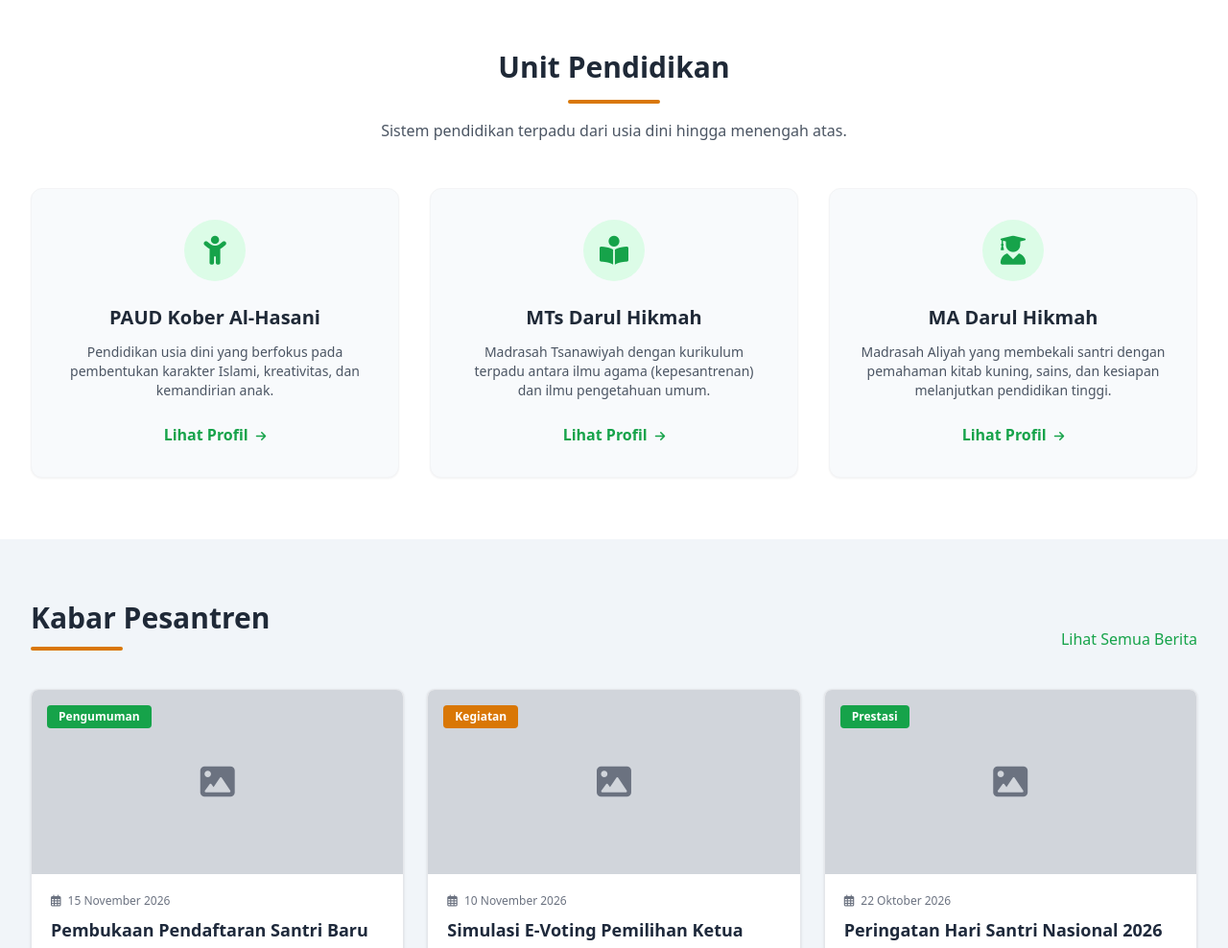
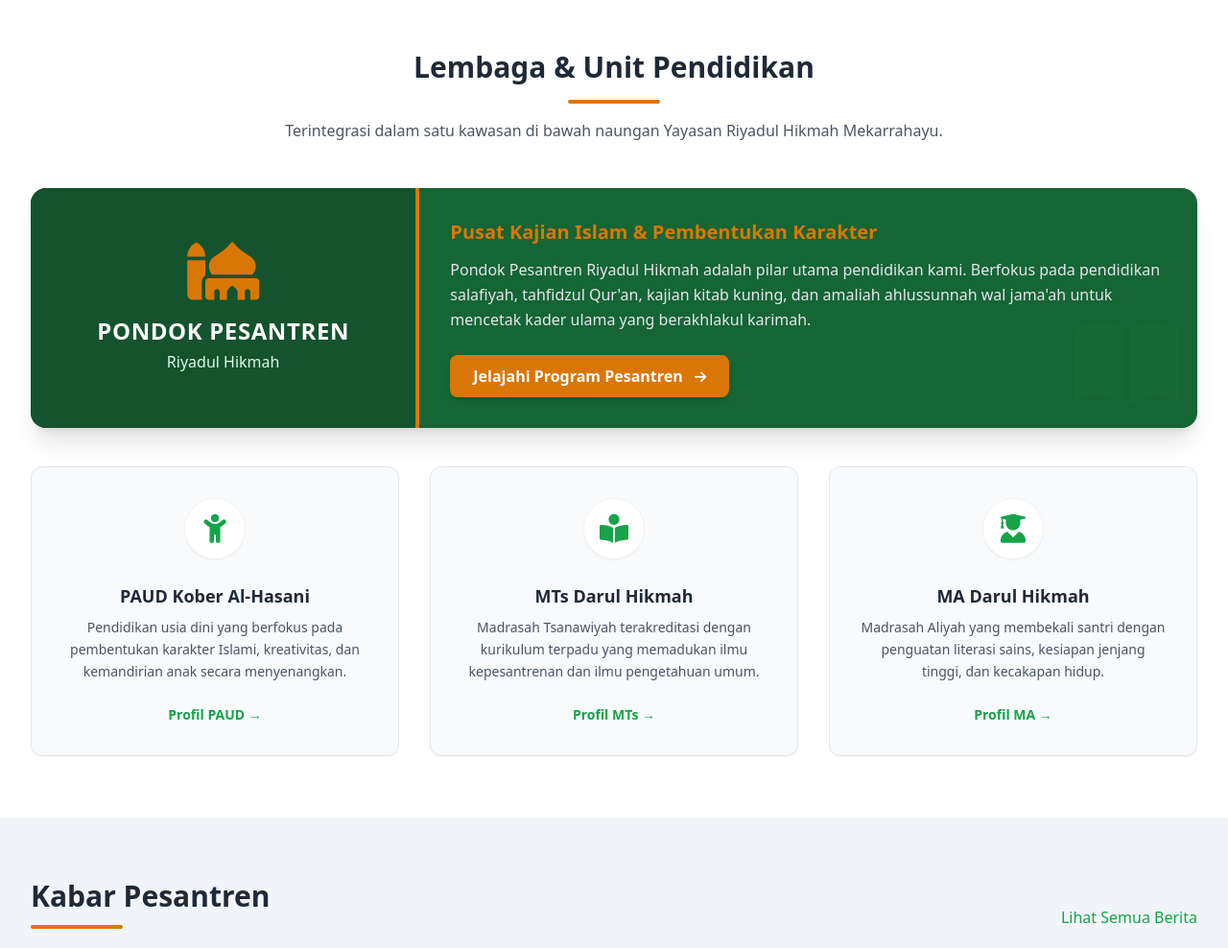
Before and after one commit to coimnoersalim-ux/Yayasan-Riyadul-Hikmah-Mekarrahayu, a plain HTML site: page index.html in a window 1280 px wide. Shown: the part 660-1648 px from the top of the page at 96% size. Drawn offline with nearby package versions, Linux system fonts and the light colour scheme.

Commit message:
Update index.html

```diff
--- a/index.html
+++ b/index.html
@@ -85,44 +85,68 @@
         </div>
     </header>
 
-    <!-- Unit Pendidikan (Lembaga) Section -->
+   <!-- Unit Pendidikan & Kepesantrenan Section -->
     <section id="lembaga" class="py-16 bg-white">
         <div class="max-w-7xl mx-auto px-4 sm:px-6 lg:px-8">
             <div class="text-center mb-12">
-                <h2 class="text-3xl font-bold text-gray-800">Unit Pendidikan</h2>
+                <h2 class="text-3xl font-bold text-gray-800">Lembaga & Unit Pendidikan</h2>
                 <div class="w-24 h-1 bg-emas mx-auto mt-4 rounded"></div>
-                <p class="mt-4 text-gray-600">Sistem pendidikan terpadu dari usia dini hingga menengah atas.</p>
+                <p class="mt-4 text-gray-600">Terintegrasi dalam satu kawasan di bawah naungan Yayasan Riyadul Hikmah Mekarrahayu.</p>
             </div>
 
-            <div class="grid grid-cols-1 md:grid-cols-3 gap-8">
+            <!-- Pesantren: Hero Card (Lebih Menonjol) -->
+            <div class="bg-pesantren-800 rounded-2xl shadow-xl overflow-hidden mb-10 flex flex-col md:flex-row transform transition hover:shadow-2xl">
+                <div class="md:w-1/3 bg-pesantren-900 p-8 flex flex-col justify-center items-center text-center border-b-4 md:border-b-0 md:border-r-4 border-emas">
+                    <i class="fas fa-mosque text-6xl text-emas mb-4"></i>
+                    <h3 class="text-2xl font-extrabold text-white tracking-wide">PONDOK PESANTREN</h3>
+                    <span class="text-pesantren-100 font-medium mt-1">Riyadul Hikmah</span>
+                </div>
+                <div class="md:w-2/3 p-8 flex flex-col justify-center relative">
+                    <!-- Watermark Icon Background -->
+                    <i class="fas fa-book-open absolute right-5 bottom-5 text-8xl text-pesantren-700 opacity-20 pointer-events-none"></i>
+
+                    <h4 class="text-xl font-bold text-emas mb-3">Pusat Kajian Islam & Pembentukan Karakter</h4>
+                    <p class="text-gray-200 mb-6 leading-relaxed">
+                        Pondok Pesantren Riyadul Hikmah adalah pilar utama pendidikan kami. Berfokus pada pendidikan salafiyah, tahfidzul Qur'an, kajian kitab kuning, dan amaliah ahlussunnah wal jama'ah untuk mencetak kader ulama yang berakhlakul karimah.
+                    </p>
+                    <div>
+                        <a href="#" class="inline-block bg-emas hover:bg-yellow-600 text-white font-bold py-2.5 px-6 rounded-lg transition shadow-md">
+                            Jelajahi Program Pesantren <i class="fas fa-arrow-right text-sm ml-2"></i>
+                        </a>
+                    </div>
+                </div>
+            </div>
+
+            <!-- Formal Schools: Grid 3 Kolom -->
+            <div class="grid grid-cols-1 md:grid-cols-3 gap-8 mt-8">
                 <!-- PAUD -->
-                <div class="bg-slate-50 rounded-xl border border-gray-100 p-8 shadow-sm hover:shadow-xl transition flex flex-col items-center text-center group">
-                    <div class="w-16 h-16 bg-pesantren-100 text-pesantren-600 rounded-full flex items-center justify-center text-3xl mb-6 group-hover:scale-110 transition">
+                <div class="bg-slate-50 rounded-xl border border-gray-200 p-8 shadow-sm hover:shadow-md hover:border-emas transition flex flex-col items-center text-center group">
+                    <div class="w-16 h-16 bg-white text-pesantren-600 rounded-full flex items-center justify-center text-3xl mb-6 shadow-sm border border-gray-100 group-hover:bg-emas group-hover:text-white transition">
                         <i class="fas fa-child"></i>
                     </div>
-                    <h3 class="text-xl font-bold text-gray-800 mb-3">PAUD Kober Al-Hasani</h3>
-                    <p class="text-gray-600 mb-6 text-sm">Pendidikan usia dini yang berfokus pada pembentukan karakter Islami, kreativitas, dan kemandirian anak.</p>
-                    <a href="#" class="mt-auto text-pesantren-600 font-semibold hover:text-pesantren-800">Lihat Profil <i class="fas fa-arrow-right text-xs ml-1"></i></a>
+                    <h3 class="text-lg font-bold text-gray-800 mb-2">PAUD Kober Al-Hasani</h3>
+                    <p class="text-gray-600 mb-6 text-sm leading-relaxed">Pendidikan usia dini yang berfokus pada pembentukan karakter Islami, kreativitas, dan kemandirian anak secara menyenangkan.</p>
+                    <a href="#" class="mt-auto text-pesantren-600 font-semibold text-sm hover:text-emas transition">Profil PAUD &rarr;</a>
                 </div>
 
                 <!-- MTs -->
-                <div class="bg-slate-50 rounded-xl border border-gray-100 p-8 shadow-sm hover:shadow-xl transition flex flex-col items-center text-center group">
-                    <div class="w-16 h-16 bg-pesantren-100 text-pesantren-600 rounded-full flex items-center justify-center text-3xl mb-6 group-hover:scale-110 transition">
+                <div class="bg-slate-50 rounded-xl border border-gray-200 p-8 shadow-sm hover:shadow-md hover:border-emas transition flex flex-col items-center text-center group">
+                    <div class="w-16 h-16 bg-white text-pesantren-600 rounded-full flex items-center justify-center text-3xl mb-6 shadow-sm border border-gray-100 group-hover:bg-emas group-hover:text-white transition">
                         <i class="fas fa-book-reader"></i>
                     </div>
-                    <h3 class="text-xl font-bold text-gray-800 mb-3">MTs Darul Hikmah</h3>
-                    <p class="text-gray-600 mb-6 text-sm">Madrasah Tsanawiyah dengan kurikulum terpadu antara ilmu agama (kepesantrenan) dan ilmu pengetahuan umum.</p>
-                    <a href="#" class="mt-auto text-pesantren-600 font-semibold hover:text-pesantren-800">Lihat Profil <i class="fas fa-arrow-right text-xs ml-1"></i></a>
+                    <h3 class="text-lg font-bold text-gray-800 mb-2">MTs Darul Hikmah</h3>
+                    <p class="text-gray-600 mb-6 text-sm leading-relaxed">Madrasah Tsanawiyah terakreditasi dengan kurikulum terpadu yang memadukan ilmu kepesantrenan dan ilmu pengetahuan umum.</p>
+                    <a href="#" class="mt-auto text-pesantren-600 font-semibold text-sm hover:text-emas transition">Profil MTs &rarr;</a>
                 </div>
 
                 <!-- MA -->
-                <div class="bg-slate-50 rounded-xl border border-gray-100 p-8 shadow-sm hover:shadow-xl transition flex flex-col items-center text-center group">
-                    <div class="w-16 h-16 bg-pesantren-100 text-pesantren-600 rounded-full flex items-center justify-center text-3xl mb-6 group-hover:scale-110 transition">
+                <div class="bg-slate-50 rounded-xl border border-gray-200 p-8 shadow-sm hover:shadow-md hover:border-emas transition flex flex-col items-center text-center group">
+                    <div class="w-16 h-16 bg-white text-pesantren-600 rounded-full flex items-center justify-center text-3xl mb-6 shadow-sm border border-gray-100 group-hover:bg-emas group-hover:text-white transition">
                         <i class="fas fa-user-graduate"></i>
                     </div>
-                    <h3 class="text-xl font-bold text-gray-800 mb-3">MA Darul Hikmah</h3>
-                    <p class="text-gray-600 mb-6 text-sm">Madrasah Aliyah yang membekali santri dengan pemahaman kitab kuning, sains, dan kesiapan melanjutkan pendidikan tinggi.</p>
-                    <a href="#" class="mt-auto text-pesantren-600 font-semibold hover:text-pesantren-800">Lihat Profil <i class="fas fa-arrow-right text-xs ml-1"></i></a>
+                    <h3 class="text-lg font-bold text-gray-800 mb-2">MA Darul Hikmah</h3>
+                    <p class="text-gray-600 mb-6 text-sm leading-relaxed">Madrasah Aliyah yang membekali santri dengan penguatan literasi sains, kesiapan jenjang tinggi, dan kecakapan hidup.</p>
+                    <a href="#" class="mt-auto text-pesantren-600 font-semibold text-sm hover:text-emas transition">Profil MA &rarr;</a>
                 </div>
             </div>
         </div>
```
